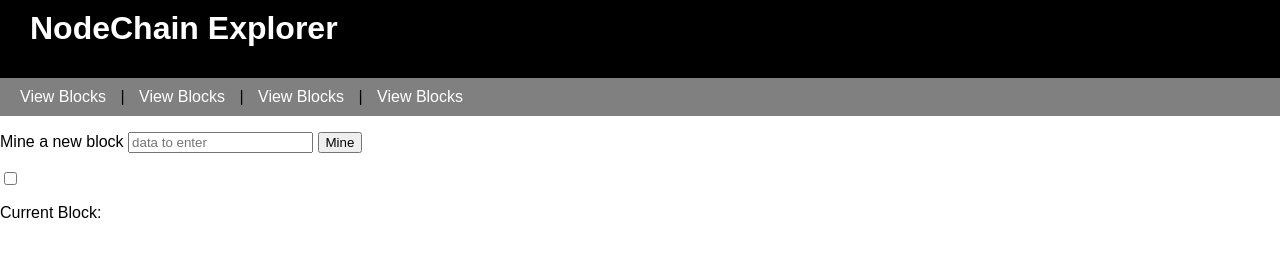
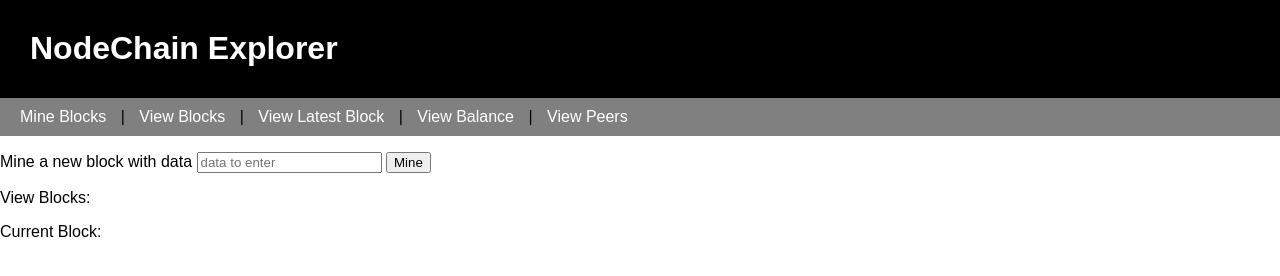
Before and after one commit to smhaaker/nodechain, a website: page WebExplorer/index.html in a window 1280 px wide. Drawn offline with nearby package versions, Linux system fonts and the light colour scheme; files that its build step writes are made by us from their sources; no server answers.

Commit message:
README update

```diff
--- a/WebExplorer/Style/style.css
+++ b/WebExplorer/Style/style.css
@@ -7,14 +7,14 @@ body {
 
 header{
   margin: 0;
-  padding: 0;
+  padding: 0px;
   background: black;
 }
 
 header h1 {
     color: White;
-    padding: 10;
-    margin-left: 20px;
+    padding: 10px;
+    padding-top: 30px;
 }
 
 nav{
--- a/WebExplorer/index.html
+++ b/WebExplorer/index.html
@@ -9,39 +9,38 @@
     <header>
       <h1>NodeChain Explorer</h1>
       <nav>
+        <a href="">Mine Blocks</a> |
         <a href="./blocks">View Blocks</a> |
-        <a href="./blocks">View Blocks</a> |
-        <a href="./blocks">View Blocks</a> |
-        <a href="./blocks">View Blocks</a>
+        <a href="" onclick="viewBlocks()">View Latest Block</a> |
+        <a href="">View Balance</a> |
+        <a href="">View Peers</a>
       </nav>
 
     </header>
 
-
-
-
-        <p> Mine a new block
+        <p> Mine a new block with data
           <input type="text" id="input" placeholder="data to enter">
-
           <button type="button" name="button" onclick="mine()">
              Mine
           </button>
         </p>
 
-          <p><input type="checkbox" id="mine"></p>
+
+          <!--p><input type="checkbox" id="mine"></p-->
+
           <script src="https://cdnjs.cloudflare.com/ajax/libs/socket.io/2.0.3/socket.io.js"></script> <!-- include socket.io client side script -->
           <script>
-          var socket = io(); //load socket.io-client and connect to the host that serves the page
-          window.addEventListener("load", function(){ //when page loads
+          var socket = io();
+/*          window.addEventListener("load", function(){
             var lightbox = document.getElementById("mine");
-            lightbox.addEventListener("change", function() { //add event listener for when checkbox changes
-              socket.emit("mine", Number(this.checked)); //send button status to server (as 1 or 0)
+            lightbox.addEventListener("change", function() {
+              socket.emit("mine", Number(this.checked));
             });
           });
-          socket.on('mine', function (data) { //get button status from client
-            document.getElementById("mine").checked = data; //change checkbox according to push button on Raspberry Pi
-            socket.emit("mine", data); //send push button status to back to server
-          });
+          socket.on('mine', function (data) {
+            document.getElementById("mine").checked = data;
+            socket.emit("mine", data);
+          });*/
           function mine(data) {
             socket.emit('mine', document.getElementById('input').value);
 //            console.log(data);
@@ -51,8 +50,11 @@
           console.log(data);
           addMessage(data.message);
           socket.emit('i am client', {data: 'foo!', id: data.id});
+          });
 
-          });
+
+
+
 
           socket.on('currentBlock', function(data) {
             //   addMessage(data.message);
@@ -75,7 +77,22 @@
               messages.appendChild(el);
           }
 
+// fix later
+          function viewBlocks(){
+            console.log('test')
+          }
+
+          socket.on('viewBlocks', function(data) {
+          console.log(data);
+//          addMessage(data.message);
+          });
+
+
+
           </script>
+          <p>View Blocks: <ul id='viewBlocks'></ul></p>
+
+
 
           <p>Current Block: <ul id='currentblock'></ul></p>
 
```
Also changed, not shown: app.js (+6 -2 lines), README.md.
